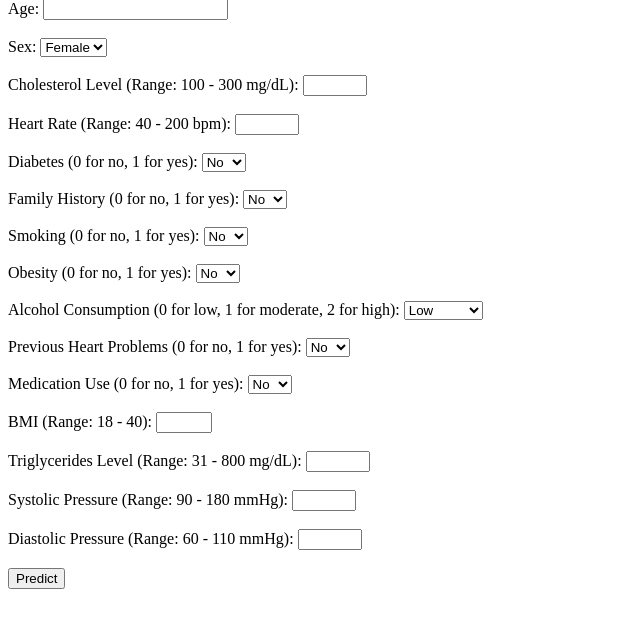
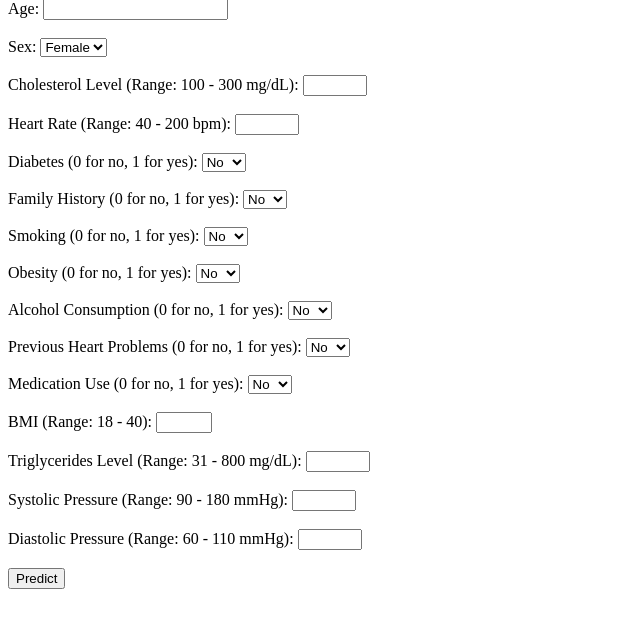
Before and after one commit to Arnawutu/Project4Group7, a Flask app: page / in a window 1280 px wide. Shown: the part 81-709 px from the top of the page, without its empty margins (0-640 px from the left). Run offline with Flask 3, Linux system fonts and the light colour scheme.

```diff
--- a/templates/heart_attack.html
+++ b/templates/heart_attack.html
@@ -47,11 +47,10 @@
             <option value="1">Yes</option>
         </select><br><br>
 
-        <label for="alcohol_consumption">Alcohol Consumption (0 for low, 1 for moderate, 2 for high):</label>
+        <label for="alcohol_consumption">Alcohol Consumption (0 for no, 1 for yes):</label>
         <select id="alcohol_consumption" name="alcohol_consumption" required>
-            <option value="0">Low</option>
-            <option value="1">Moderate</option>
-            <option value="2">High</option>
+            <option value="0">No</option>
+            <option value="1">Yes</option>
         </select><br><br>
 
         <label for="previous_heart_problems">Previous Heart Problems (0 for no, 1 for yes):</label>
```
